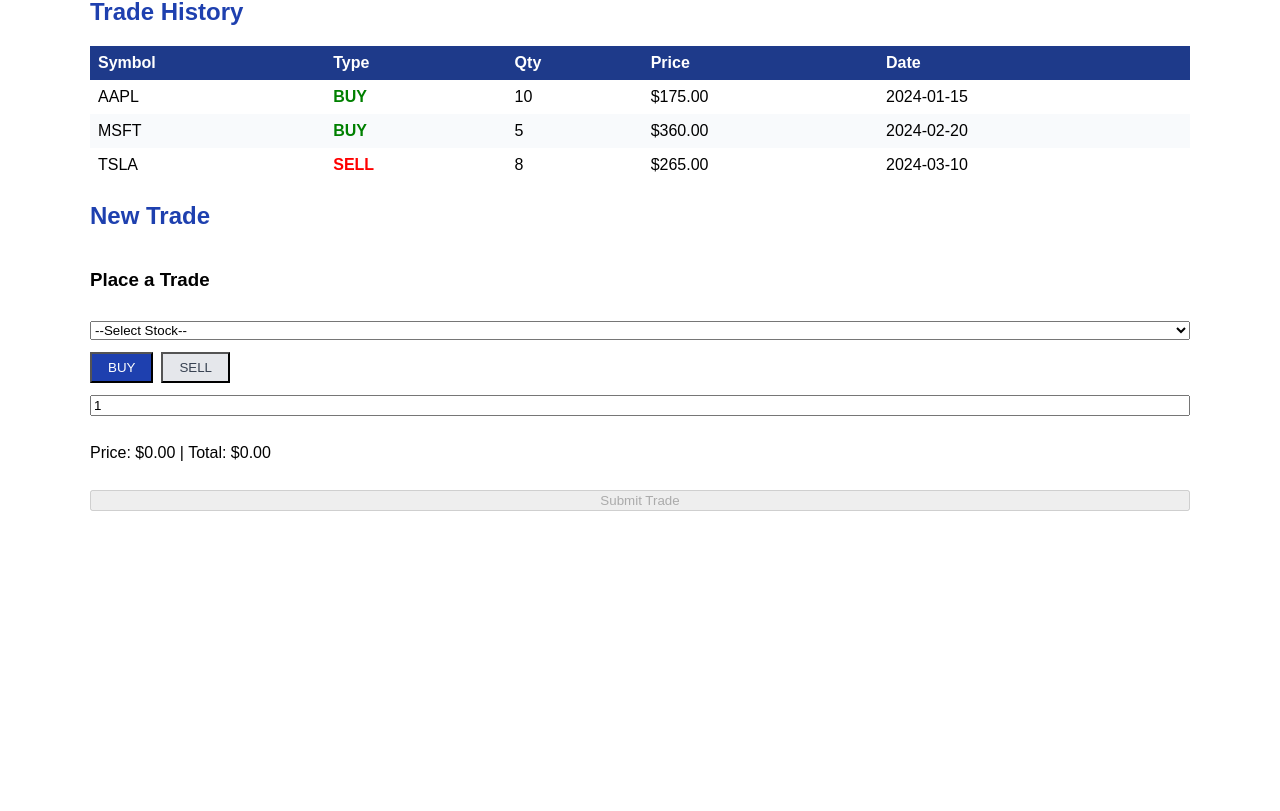
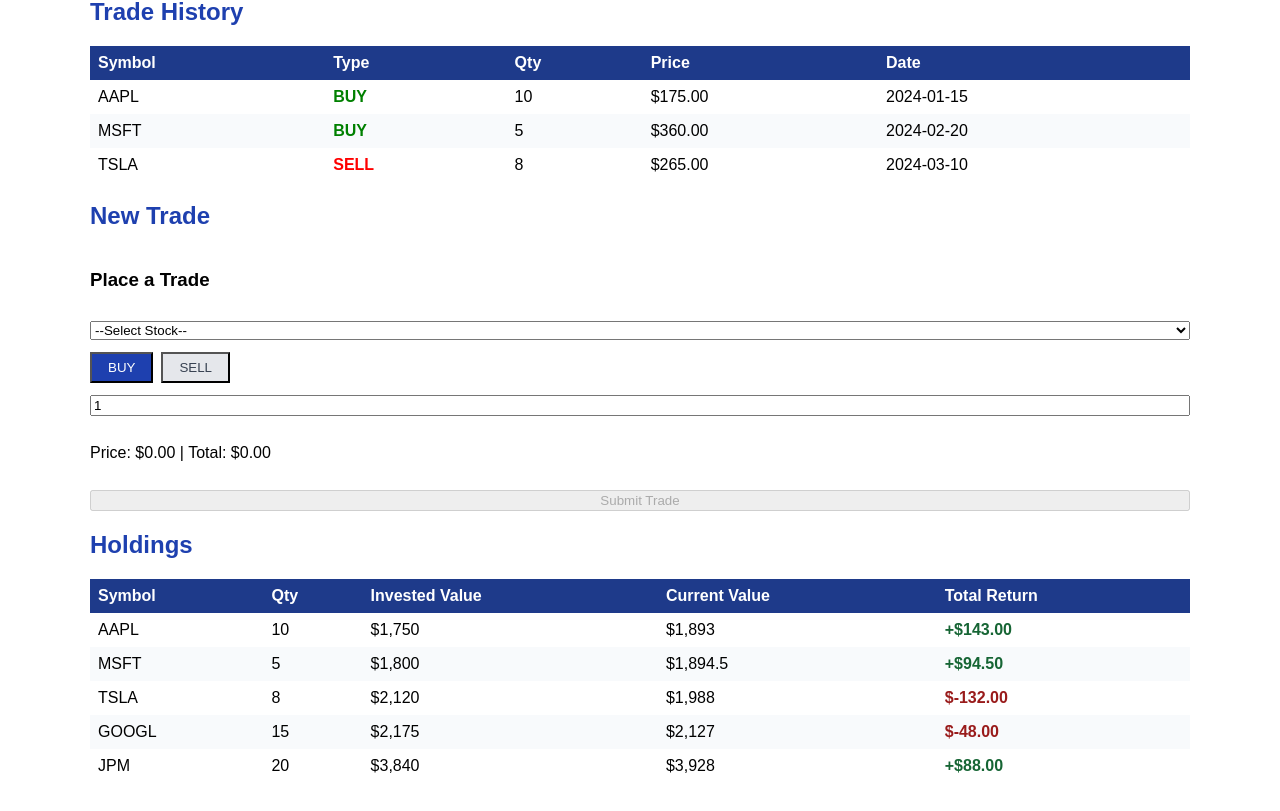
Before and after one commit to Dhruv-Omnenest/Week2, a React (Vite) app: page / in a window 1280 px wide. Shown: the part 1106-1917 px from the top of the page. Before the commit the page ends 1649 px from the top, so only its background shows below. Built offline with nearby package versions, Linux system fonts and the light colour scheme.

Commit message:
7.4 Holdings Table

```diff
--- a/src/App.tsx
+++ b/src/App.tsx
@@ -13,6 +13,8 @@
 import SearchBar          from './components/SearchBar';
 import DataTable          from './components/DataTable';
 import TradeForm          from './components/TradeForm';
+import type { Holding } from './types/holding.types';
+import { holdings } from './data/holdingsData';
 
 function App() {
   const [selectedStock, setSelectedStock] = useState<Stock | null>(null);
@@ -112,6 +114,28 @@
         onSubmitTrade={handleNewTrade}
         initialValues={selectedStock ?? {}}
       />
+
+      <h2 style={{ color: '#1E40AF' }}>Holdings</h2>
+ <DataTable<Holding>
+  data={holdings}
+  rowKey='id'
+  columns={[
+    { key: 'symbol',        header: 'Symbol',        },
+    { key: 'qty',           header: 'Qty',},
+    { key: 'investedValue', header: 'Invested Value',
+      render: v => `$${Number(v).toLocaleString()}` },
+    { key: 'currentValue',  header: 'Current Value',
+      render: v => `$${Number(v).toLocaleString()}` },
+    { key: 'totalReturn',   header: 'Total Return',
+      render: v => {
+        const n = Number(v);
+        return <span style={{ color: n >= 0 ? '#166534' : '#991B1B', fontWeight: 'bold' }}>
+          {n >= 0 ? '+' : ''}${n.toFixed(2)}
+        </span>;
+      }},
+  ]}
+/>
+
     </div>
   );
 }
--- /dev/null
+++ b/src/data/holdingsData.ts
@@ -0,0 +1,15 @@
+import type { Holding} from "../types/holding.types";
+
+
+export const holdings: Holding[] = [
+  { id: 'h1', symbol: 'AAPL', qty: 10,
+    investedValue: 1750.00, currentValue: 1893.00, totalReturn:  143.00 },
+  { id: 'h2', symbol: 'MSFT', qty: 5,
+    investedValue: 1800.00, currentValue: 1894.50, totalReturn:   94.50 },
+  { id: 'h3', symbol: 'TSLA', qty: 8,
+    investedValue: 2120.00, currentValue: 1988.00, totalReturn: -132.00 },
+  { id: 'h4', symbol: 'GOOGL', qty: 15,
+    investedValue: 2175.00, currentValue: 2127.00, totalReturn:  -48.00 },
+  { id: 'h5', symbol: 'JPM',  qty: 20,
+    investedValue: 3840.00, currentValue: 3928.00, totalReturn:   88.00 },
+];
```
Also changed, not shown: src/types/holding.types.ts (added, +8 -0 lines).
